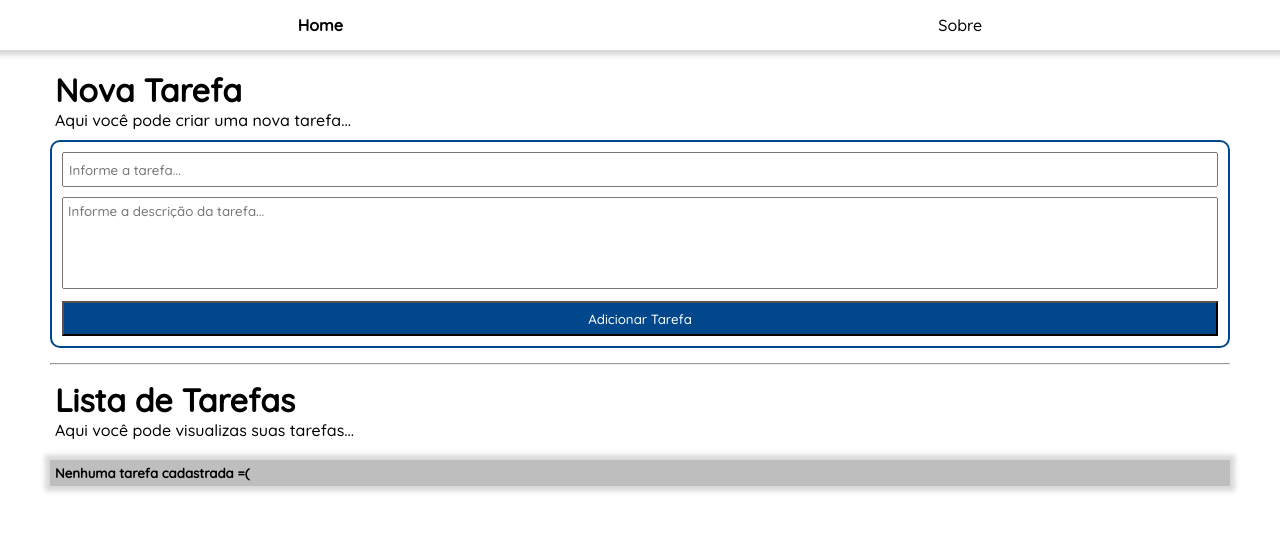
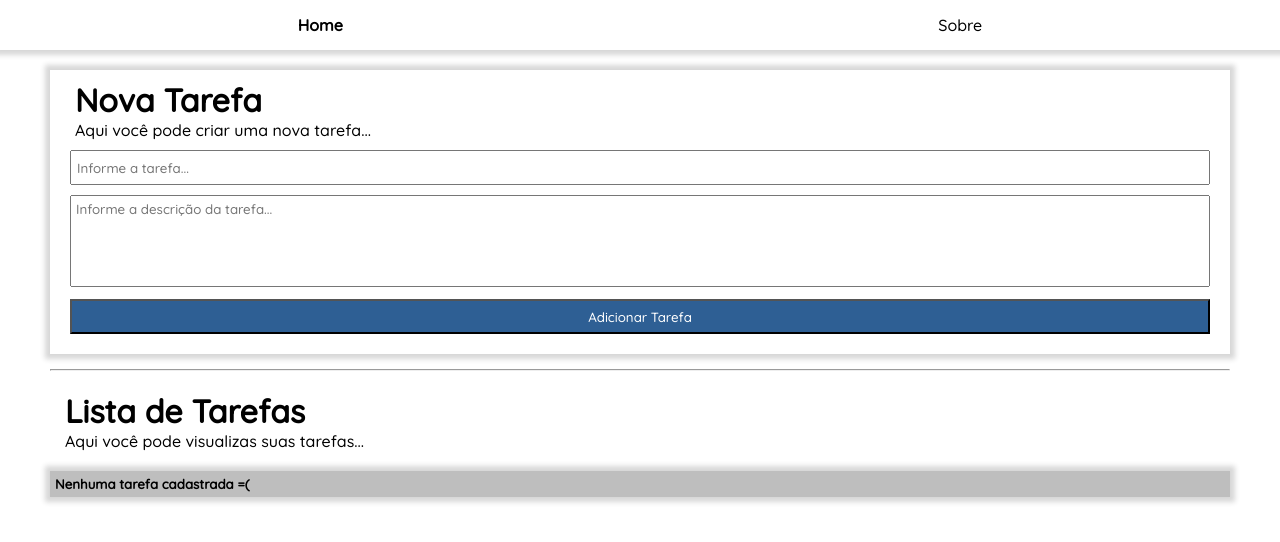
Before and after one commit to diegoftozetto/web-reactjs-todolist, a React (Create React App) app: page /home in a window 1280 px wide. Shown: the top 542 px of the page. Built offline with nearby package versions, Linux system fonts and the light colour scheme.

Commit message:
Adicionar a opção de editar

```diff
--- a/src/actions/listItem.js
+++ b/src/actions/listItem.js
@@ -6,13 +6,23 @@ export const actions = {
     payload: task
   }),
 
-  edit: (index) => ({
+  edit: (task) => ({
     type: actionTypes.EDIT,
-    payload: index
+    payload: task
   }),
 
-  remove: (index) => ({
+  cancelEdit: () => ({
+    type: actionTypes.CANCEL_EDIT,
+  }),
+
+  update: (id, task) => ({
+    type: actionTypes.UPDATE,
+    id,
+    payload: task
+  }),
+
+  remove: (id) => ({
     type: actionTypes.REMOVE,
-    payload: index
+    payload: id
   })
 }
--- a/src/components/FormTask/index.jsx
+++ b/src/components/FormTask/index.jsx
@@ -1,12 +1,25 @@
 import { useState } from "react";
-import { useDispatch } from "react-redux";
+import { useDispatch, useSelector } from "react-redux";
+import { selectors } from "../../selectors/listItem";
 import { actions } from "../../actions/listItem";
+import { Title } from "../../components/Title";
 import "./styles.css";
+import { useEffect } from "react";
 
 export const FormTask = () => {
   const [name, setName] = useState("");
   const [description, setDescription] = useState("");
+
+  const taskEdit = useSelector(selectors.getTaskEdit);
   const dispatch = useDispatch();
+
+  useEffect(() => {
+    if (!!taskEdit) {
+      const { name, description } = taskEdit;
+      setName(name);
+      setDescription(description);
+    }
+  }, [taskEdit]);
 
   const handlerChangeName = (e) => {
     setName(e.target.value);
@@ -15,6 +28,11 @@ export const FormTask = () => {
   const handlerChangeDescription = (e) => {
     setDescription(e.target.value);
   };
+
+  const clearForm = () => {
+    setName("");
+    setDescription("");
+  }
 
   const formSubmitHandler = (e) => {
     e.preventDefault();
@@ -25,17 +43,30 @@ export const FormTask = () => {
       description: description.value,
     };
 
-    setName("");
-    setDescription("");
+    if (!!taskEdit) {
+      dispatch(actions.update(taskEdit.id, task))
+    } else {
+      dispatch(actions.add(task));
+    }
 
-    dispatch(actions.add(task));
+    clearForm();
+  };
+
+  const handlerCancelButton = () => {
+    dispatch(actions.cancelEdit());
+    clearForm();
   };
 
   return (
     <>
       <form onSubmit={formSubmitHandler}>
         <div className="inputtask-flex-container">
+          <Title
+            name="Nova Tarefa"
+            subName="Aqui você pode criar uma nova tarefa..."
+          />
           <input
+            required
             type="text"
             name="name"
             id="name"
@@ -44,6 +75,7 @@ export const FormTask = () => {
             value={name}
           />
           <textarea
+            required
             name="description"
             id="description"
             placeholder="Informe a descrição da tarefa..."
@@ -52,7 +84,15 @@ export const FormTask = () => {
             onChange={handlerChangeDescription}
             value={description}
           />
-          <button type="submit">Adicionar Tarefa</button>
+          {!!!taskEdit && <button type="submit">Adicionar Tarefa</button>}
+          {!!taskEdit && (
+            <div className="inputtask-editing">
+              <button type="button" onClick={handlerCancelButton}>
+                Cancelar
+              </button>
+              <button type="submit">Salvar</button>
+            </div>
+          )}
         </div>
       </form>
     </>
--- a/src/components/FormTask/styles.css
+++ b/src/components/FormTask/styles.css
@@ -2,8 +2,8 @@
   display: flex;
   flex-direction: column;
 
-  border: 2px solid rgb(0, 72, 139);
-  border-radius: 10px;
+  box-shadow: 0px 0px 5px 5px rgba(56, 56, 56, 0.2);
+  padding: 10px;
 
   margin: 10px 10px;
 }
@@ -23,10 +23,27 @@
 }
 
 .inputtask-flex-container button {
-  background-color: rgb(0, 72, 139);
+  background-color: rgb(46, 95, 148);
   cursor: pointer;
   color: white;
 
   height: 35px;
   margin: 12px 10px 10px 10px;
 }
+
+.inputtask-editing {
+  display: flex;
+}
+
+.inputtask-editing button {
+  padding: 0 10px;
+  width: 100%;
+}
+
+.inputtask-editing button:nth-child(1) {
+  background: rgb(80, 80, 80);
+}
+
+.inputtask-editing button:nth-child(2) {
+  background: rgb(46, 95, 148);
+}
--- a/src/components/ListItemTask/index.jsx
+++ b/src/components/ListItemTask/index.jsx
@@ -5,12 +5,12 @@ import "./styles.css";
 export const ListItemTask = ({ task }) => {
   const dispatch = useDispatch();
 
-  const handlerEdit = (index) => {
-    //dispatch(actions.edit(index));
+  const handlerEdit = (task) => {
+    dispatch(actions.edit(task));
   }
 
-  const handlerRemove = (index) => {
-    dispatch(actions.remove(index));
+  const handlerRemove = (id) => {
+    dispatch(actions.remove(id));
   }
 
   return (
@@ -20,8 +20,8 @@ export const ListItemTask = ({ task }) => {
         <p>{task.description}</p>
       </div>
       <div className="options">
-        <img onClick={() => handlerEdit(task.index)} src="https://img.icons8.com/material-outlined/24/000000/edit--v1.png" alt=""/>
-        <img onClick={() => handlerRemove(task.index)} src="https://img.icons8.com/material-rounded/24/000000/filled-trash.png" alt=""/>
+        <img onClick={() => handlerEdit(task)} src="https://img.icons8.com/material-outlined/24/000000/edit--v1.png" alt=""/>
+        <img onClick={() => handlerRemove(task.id)} src="https://img.icons8.com/material-rounded/24/000000/filled-trash.png" alt=""/>
       </div>
     </div>
   );
--- a/src/components/ListTask/index.jsx
+++ b/src/components/ListTask/index.jsx
@@ -1,17 +1,26 @@
-import { useSelector } from 'react-redux';
-import { selectors } from '../../selectors/listItem';
-import { ListItemTask } from '../ListItemTask';
-import './styles.css';
+import { useSelector } from "react-redux";
+import { selectors } from "../../selectors/listItem";
+import { ListItemTask } from "../ListItemTask";
+import { Title } from "../../components/Title";
+import "./styles.css";
 
 export const ListTask = () => {
   const allTasks = useSelector(selectors.getAllTasks);
 
   return (
     <div className="listtask-flex-container">
-      {allTasks.length === 0 && <h5 className="no-tasks">Nenhuma tarefa cadastrada =(</h5>}
-      {allTasks.map((task, index) => (
-        <ListItemTask key={index} task={{index, ...task}}/>
-      ))}
+      <Title
+        name="Lista de Tarefas"
+        subName="Aqui você pode visualizas suas tarefas..."
+      />
+      <div className="all-tasks">
+        {allTasks.length === 0 && (
+          <h5 className="no-tasks">Nenhuma tarefa cadastrada =(</h5>
+        )}
+        {allTasks.map((task, index) => (
+          <ListItemTask key={index} task={{ id: index, ...task }} />
+        ))}
+      </div>
     </div>
-  )
-}
+  );
+};
--- a/src/components/ListTask/styles.css
+++ b/src/components/ListTask/styles.css
@@ -11,3 +11,7 @@
   margin: 10px 10px;
   margin-top: 20px;
 }
+
+.all-tasks {
+  margin-top: 20px;
+}
--- a/src/constants/listItem.js
+++ b/src/constants/listItem.js
@@ -1,5 +1,7 @@
 export const actionTypes = {
   ADD: 'ADD',
   EDIT: 'EDIT',
+  CANCEL_EDIT: 'CANCEL_EDIT',
+  UPDATE: 'UPDATE',
   REMOVE: 'REMOVE'
 }
--- a/src/reducers/listItem.js
+++ b/src/reducers/listItem.js
@@ -1,17 +1,43 @@
 import { actionTypes } from "../constants/listItem";
 
 const INITIAL_STATE = {
-  allTasks: []
-}
+  allTasks: [],
+  taskEdit: null,
+};
 
 export const reducer = (state = INITIAL_STATE, action) => {
   switch (action.type) {
     case actionTypes.ADD:
-      return { ...state, allTasks: [...state.allTasks, action.payload] };
+      return {
+        ...state,
+        allTasks: [...state.allTasks, action.payload],
+        taskEdit: null,
+      };
     case actionTypes.EDIT:
-      return { ...state };
+      return { ...state, taskEdit: action.payload };
+    case actionTypes.CANCEL_EDIT:
+      return { ...state, taskEdit: null };
+    case actionTypes.UPDATE:
+      return {
+        ...state,
+        allTasks: state.allTasks.map((task, index) => {
+          if (index === action.id) {
+            return {
+              ...task,
+              name: action.payload.name,
+              description: action.payload.description,
+            };
+          } else return task;
+        }),
+        taskEdit: null,
+      };
     case actionTypes.REMOVE:
-      return { allTasks: [...state.allTasks.filter((task, index) => index !== action.payload)] };
+      return {
+        allTasks: [
+          ...state.allTasks.filter((task, index) => index !== action.payload),
+        ],
+        taskEdit: null,
+      };
     default:
       return { ...state };
   }
--- a/src/selectors/listItem.js
+++ b/src/selectors/listItem.js
@@ -1,3 +1,4 @@
 export const selectors = {
   getAllTasks: (state) => state.ListItemReducers.allTasks,
+  getTaskEdit: (state) => state.ListItemReducers.taskEdit,
 };
--- a/src/templates/Home/index.jsx
+++ b/src/templates/Home/index.jsx
@@ -1,24 +1,13 @@
 import { FormTask } from "../../components/FormTask";
 import { ListTask } from "../../components/ListTask";
-import { Title } from "../../components/Title";
 import "./styles.css";
 
 export const Home = () => {
   return (
-    <>
-      <div className="container">
-        <Title
-          name="Nova Tarefa"
-          subName="Aqui você pode criar uma nova tarefa..."
-        />
-        <FormTask />
-        <hr />
-        <Title
-          name="Lista de Tarefas"
-          subName="Aqui você pode visualizas suas tarefas..."
-        />
-        <ListTask />
-      </div>
-    </>
+    <div className="container">
+      <FormTask />
+      <hr />
+      <ListTask />
+    </div>
   );
 };
```
